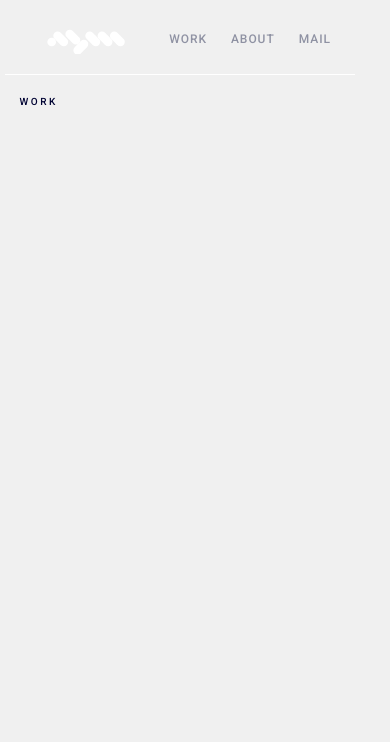
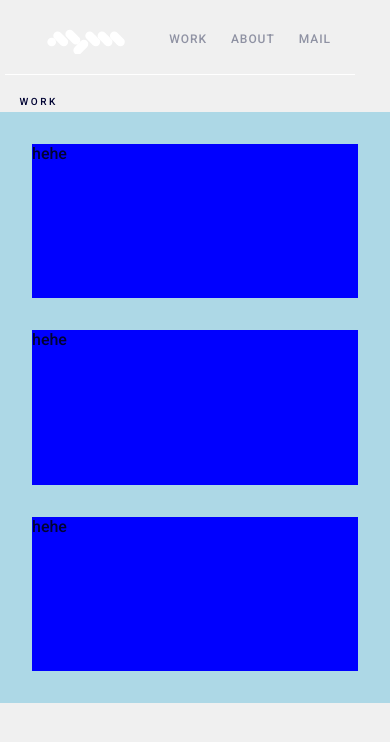
Before and after one commit to aeonyuonmiller/personal, a Next.js app: page /work in a window 390 px wide. Shown: the top 742 px of the page. Built offline with nearby package versions, Linux system fonts and the light colour scheme.

Commit message:
added css

```diff
--- a/pages/work.jsx
+++ b/pages/work.jsx
@@ -7,6 +7,12 @@ const work = () => {
         <Layout>
             <h2>Work</h2>
         </Layout>
+
+        <div className='scroller'>
+            <div className='scroller-item'>hehe</div>
+            <div className='scroller-item'>hehe</div>
+            <div className='scroller-item'>hehe</div>
+        </div>
       </>
   )
 }
--- a/styles/globals.css
+++ b/styles/globals.css
@@ -156,16 +156,33 @@ a {
 }
 
 .scroller{
+  position: absolute;
+  display: flex;
+  gap: 2em;
+  padding: 2em;
+  top: 7em;
   scroll-snap-type: y mandatory;
+  width: 100%;
+  height: 70vh;
+  background: lightblue;
 }
 
 .scroller-item{
   scroll-snap-align: start;
+  background: blue;
+  width: 50%;
+  height: 90%;
 }
 
 
 
 @media (max-width: 900px) {
+  .scroller{
+    flex-direction: column;
+  }
+  .scroller-item{
+    width: 100%;
+  }
   .layout {
     top: 6em;
     grid-template-columns: 1fr;
```
